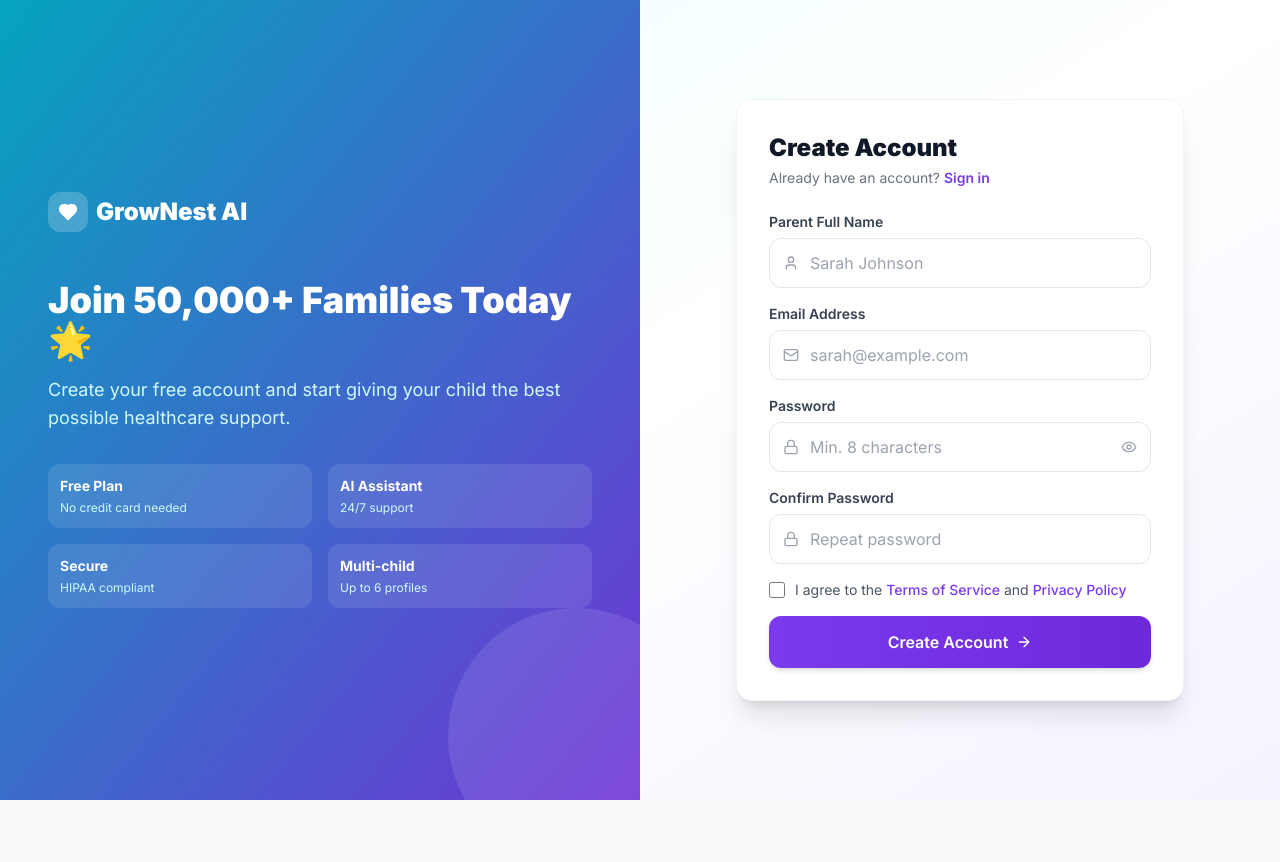
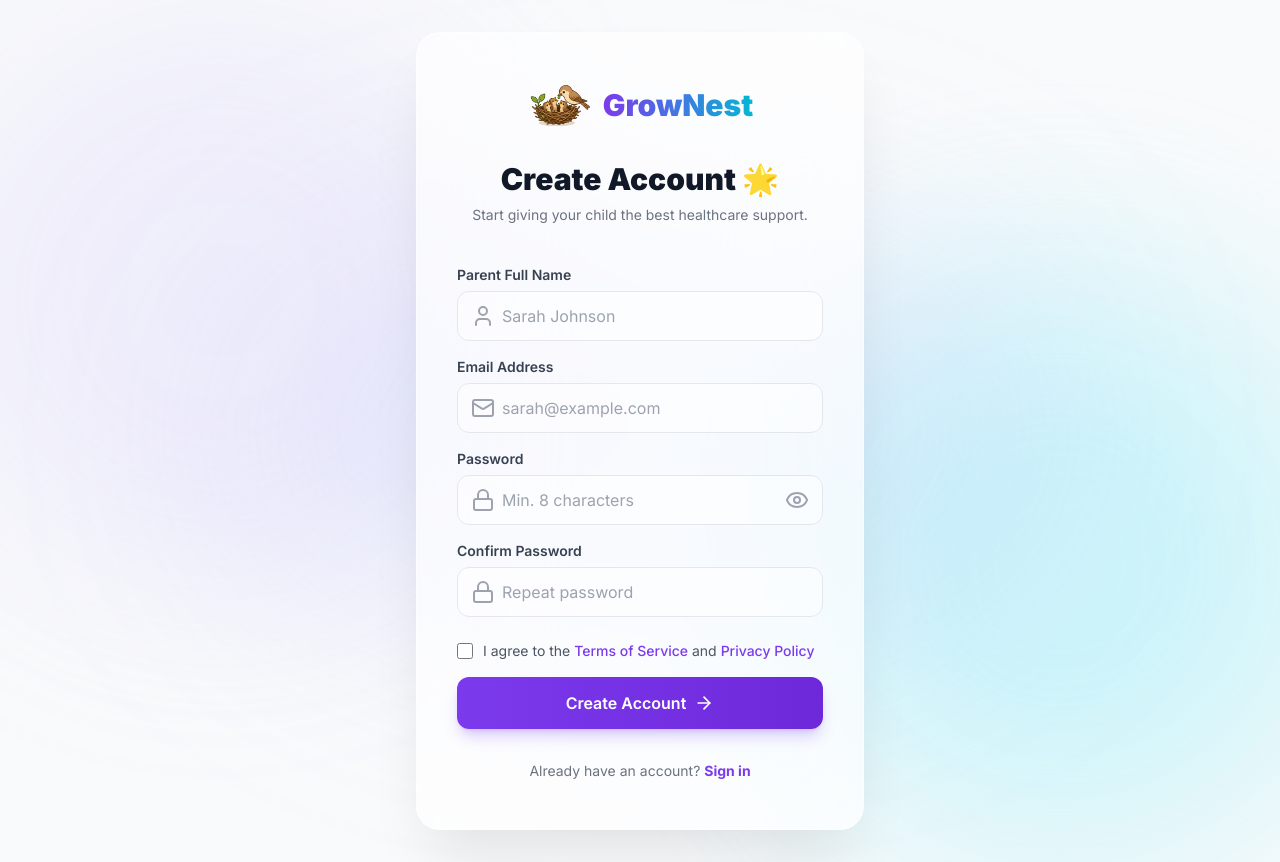
Before and after one commit to AJ987-geek/GrowNest-web, a React (Vite) app in the folder GrowNest-Frontend/: page /register in a window 1280 px wide. Before the commit the page ends 800 px from the top, so only its background shows below. Built offline with nearby package versions, Linux system fonts and the light colour scheme.

Commit message:
Redesign register page to match 3D login layout

```diff
--- a/GrowNest-Frontend/src/pages/Register.jsx
+++ b/GrowNest-Frontend/src/pages/Register.jsx
@@ -90,55 +90,34 @@ export default function Register() {
   const strength = passwordStrength();
 
   return (
-    <div className="min-h-screen flex bg-gradient-to-br from-teal-50 via-white to-primary-50 dark:from-gray-900 dark:via-gray-950 dark:to-gray-900">
-      {/* Left panel */}
-      <div className="hidden lg:flex lg:w-1/2 bg-gradient-to-br from-teal-500 to-primary-600 relative overflow-hidden">
-        <div className="absolute inset-0 bg-black/10" />
-        <div className="relative z-10 flex flex-col justify-center px-12 text-white">
-          <Link to="/" className="flex items-center gap-2 mb-12">
-            <div className="w-10 h-10 rounded-xl bg-white/20 backdrop-blur flex items-center justify-center">
-              <Heart className="w-5 h-5 text-white" fill="white" />
+    <div className="min-h-screen flex items-center justify-center relative overflow-hidden bg-gray-50 dark:bg-gray-950 p-4 sm:p-8">
+      {/* 3D Depth Animated Orbs */}
+      <div className="absolute top-0 -left-20 w-[600px] h-[600px] rounded-full bg-primary-300/30 dark:bg-primary-900/40 blur-[100px] animate-pulse" style={{ animationDuration: '4s' }} />
+      <div className="absolute bottom-0 -right-20 w-[600px] h-[600px] rounded-full bg-teal-300/30 dark:bg-teal-900/40 blur-[100px] animate-pulse" style={{ animationDuration: '6s' }} />
+      <div className="absolute top-1/2 left-1/2 -translate-x-1/2 -translate-y-1/2 w-[800px] h-[400px] rounded-[100%] bg-indigo-300/20 dark:bg-indigo-900/30 blur-[120px] -z-0" />
+
+      {/* Main Glassmorphism Card (Single Div, No Partitions) */}
+      <div className="relative z-10 w-full max-w-md bg-white/70 dark:bg-gray-900/70 backdrop-blur-3xl rounded-3xl shadow-[0_35px_60px_-15px_rgba(0,0,0,0.1)] dark:shadow-[0_35px_60px_-15px_rgba(0,0,0,0.5)] border border-white/50 dark:border-gray-700/50 p-8 sm:p-10">
+
+        {/* Logo and Header */}
+        <div className="text-center mb-10">
+          <Link to="/" className="inline-flex items-center gap-3 mb-6">
+            <img src="/logo.png" alt="GrowNest Logo" className="w-16 h-16 object-cover mix-blend-multiply dark:mix-blend-normal dark:bg-white dark:rounded-xl" />
+            <span className="text-3xl font-black gradient-text">GrowNest</span>
+          </Link>
+          <h1 className="text-3xl font-black text-gray-900 dark:text-white mb-2">Create Account 🌟</h1>
+          <p className="text-gray-500 dark:text-gray-400 text-sm">
+            Start giving your child the best healthcare support.
+          </p>
         </div>
-            <span className="text-2xl font-black">GrowNest AI</span>
-          </Link>
-          <h2 className="text-4xl font-black mb-4">Join 50,000+ Families Today 🌟</h2>
-          <p className="text-teal-100 text-lg mb-8">Create your free account and start giving your child the best possible healthcare support.</p>
-          <div className="grid grid-cols-2 gap-4">
-            {[['Free Plan', 'No credit card needed'], ['AI Assistant', '24/7 support'], ['Secure', 'HIPAA compliant'], ['Multi-child', 'Up to 6 profiles']].map(([t, d]) => (
-              <div key={t} className="bg-white/10 rounded-xl p-3">
-                <p className="font-bold text-sm mb-1">{t}</p>
-                <p className="text-teal-100 text-xs">{d}</p>
-              </div>
-            ))}
-          </div>
-        </div>
-        <div className="absolute -bottom-16 -right-16 w-64 h-64 rounded-full bg-white/10" />
-      </div>
-
-      {/* Right panel */}
-      <div className="flex-1 flex items-center justify-center px-4 sm:px-8 py-8">
-        <div className="w-full max-w-md">
-          <Link to="/" className="lg:hidden flex items-center gap-2 mb-8 justify-center">
-            <div className="w-9 h-9 rounded-xl gradient-bg flex items-center justify-center shadow">
-              <Heart className="w-4 h-4 text-white" fill="white" />
-            </div>
-            <span className="text-xl font-bold gradient-text">GrowNest AI</span>
-          </Link>
-
-          <div className="card p-8 shadow-xl">
-            <h1 className="text-2xl font-black text-gray-900 dark:text-white mb-1">Create Account</h1>
-            <p className="text-gray-500 dark:text-gray-400 text-sm mb-6">
-              Already have an account?{' '}
-              <Link to="/login" className="text-primary-600 dark:text-primary-400 font-semibold hover:underline">Sign in</Link>
-            </p>
 
         <form onSubmit={handleSubmit} className="space-y-4">
           <div>
             <label className="label">Parent Full Name</label>
             <div className="relative">
-                  <User className="absolute left-3.5 top-1/2 -translate-y-1/2 w-4 h-4 text-gray-400" />
+              <User className="absolute left-3.5 top-1/2 -translate-y-1/2 w-4.5 h-4.5 text-gray-400" />
               <input type="text" value={form.name} onChange={e => setForm(p => ({ ...p, name: e.target.value }))}
-                    className={`input pl-10 ${errors.name ? 'border-red-400' : ''}`} placeholder="Sarah Johnson" />
+                className={`input pl-11 py-3 ${errors.name ? 'border-red-400 focus:ring-red-400' : 'bg-white/50 dark:bg-gray-800/50'}`} placeholder="Sarah Johnson" />
             </div>
             {errors.name && <p className="text-xs text-red-500 mt-1">{errors.name}</p>}
           </div>
@@ -146,9 +125,9 @@ export default function Register() {
           <div>
             <label className="label">Email Address</label>
             <div className="relative">
-                  <Mail className="absolute left-3.5 top-1/2 -translate-y-1/2 w-4 h-4 text-gray-400" />
+              <Mail className="absolute left-3.5 top-1/2 -translate-y-1/2 w-4.5 h-4.5 text-gray-400" />
               <input type="email" value={form.email} onChange={e => setForm(p => ({ ...p, email: e.target.value }))}
-                    className={`input pl-10 ${errors.email ? 'border-red-400' : ''}`} placeholder="sarah@example.com" />
+                className={`input pl-11 py-3 ${errors.email ? 'border-red-400 focus:ring-red-400' : 'bg-white/50 dark:bg-gray-800/50'}`} placeholder="sarah@example.com" />
             </div>
             {errors.email && <p className="text-xs text-red-500 mt-1">{errors.email}</p>}
           </div>
@@ -156,12 +135,12 @@ export default function Register() {
           <div>
             <label className="label">Password</label>
             <div className="relative">
-                  <Lock className="absolute left-3.5 top-1/2 -translate-y-1/2 w-4 h-4 text-gray-400" />
+              <Lock className="absolute left-3.5 top-1/2 -translate-y-1/2 w-4.5 h-4.5 text-gray-400" />
               <input type={showPass ? 'text' : 'password'} value={form.password} onChange={e => setForm(p => ({ ...p, password: e.target.value }))}
-                    className={`input pl-10 pr-10 ${errors.password ? 'border-red-400' : ''}`} placeholder="Min. 8 characters" />
+                className={`input pl-11 pr-11 py-3 ${errors.password ? 'border-red-400 focus:ring-red-400' : 'bg-white/50 dark:bg-gray-800/50'}`} placeholder="Min. 8 characters" />
               <button type="button" onClick={() => setShowPass(!showPass)}
-                    className="absolute right-3.5 top-1/2 -translate-y-1/2 text-gray-400">
-                    {showPass ? <EyeOff className="w-4 h-4" /> : <Eye className="w-4 h-4" />}
+                className="absolute right-3.5 top-1/2 -translate-y-1/2 text-gray-400 hover:text-gray-600 transition">
+                {showPass ? <EyeOff className="w-4.5 h-4.5" /> : <Eye className="w-4.5 h-4.5" />}
               </button>
             </div>
             {form.password && (
@@ -180,40 +159,40 @@ export default function Register() {
           <div>
             <label className="label">Confirm Password</label>
             <div className="relative">
-                  <Lock className="absolute left-3.5 top-1/2 -translate-y-1/2 w-4 h-4 text-gray-400" />
+              <Lock className="absolute left-3.5 top-1/2 -translate-y-1/2 w-4.5 h-4.5 text-gray-400" />
               <input type="password" value={form.confirm} onChange={e => setForm(p => ({ ...p, confirm: e.target.value }))}
-                    className={`input pl-10 ${errors.confirm ? 'border-red-400' : ''}`} placeholder="Repeat password" />
+                className={`input pl-11 py-3 ${errors.confirm ? 'border-red-400 focus:ring-red-400' : 'bg-white/50 dark:bg-gray-800/50'}`} placeholder="Repeat password" />
               {form.confirm && form.password === form.confirm && (
-                    <Check className="absolute right-3.5 top-1/2 -translate-y-1/2 w-4 h-4 text-emerald-500" />
+                <Check className="absolute right-3.5 top-1/2 -translate-y-1/2 w-4.5 h-4.5 text-emerald-500" />
               )}
             </div>
             {errors.confirm && <p className="text-xs text-red-500 mt-1">{errors.confirm}</p>}
           </div>
 
-              <div>
+          <div className="pt-2">
             <label className="flex items-start gap-2.5 cursor-pointer">
               <input type="checkbox" checked={agreed} onChange={e => setAgreed(e.target.checked)}
                 className="mt-0.5 w-4 h-4 rounded border-gray-300 text-primary-600 focus:ring-primary-500" />
               <span className="text-sm text-gray-600 dark:text-gray-400">
-                    I agree to the{' '}
-                    <a href="#" className="text-primary-600 dark:text-primary-400 font-medium hover:underline">Terms of Service</a>
-                    {' '}and{' '}
-                    <a href="#" className="text-primary-600 dark:text-primary-400 font-medium hover:underline">Privacy Policy</a>
+                I agree to the <a href="#" className="text-primary-600 dark:text-primary-400 font-medium hover:underline">Terms of Service</a> and <a href="#" className="text-primary-600 dark:text-primary-400 font-medium hover:underline">Privacy Policy</a>
               </span>
             </label>
             {errors.agreed && <p className="text-xs text-red-500 mt-1">{errors.agreed}</p>}
           </div>
 
-              <button type="submit" disabled={loading} className="btn-primary w-full text-base py-3.5 mt-2">
+          <button type="submit" disabled={loading} className="btn-primary w-full text-base py-3.5 shadow-lg shadow-primary-500/30 mt-4">
             {loading ? (
-                  <><div className="w-4 h-4 border-2 border-white/30 border-t-white rounded-full animate-spin" /> Creating account...</>
+              <><div className="w-5 h-5 border-2 border-white/30 border-t-white rounded-full animate-spin" /> Creating account...</>
             ) : (
-                  <><span>Create Account</span><ArrowRight className="w-4 h-4" /></>
+              <><span>Create Account</span><ArrowRight className="w-5 h-5" /></>
             )}
           </button>
         </form>
-          </div>
-        </div>
+
+        <p className="text-center text-gray-500 dark:text-gray-400 text-sm mt-8 mb-2">
+          Already have an account?{' '}
+          <Link to="/login" className="text-primary-600 dark:text-primary-400 font-bold hover:underline">Sign in</Link>
+        </p>
       </div>
     </div>
   );
```
Lines whose indentation alone changed are shown as unchanged.
